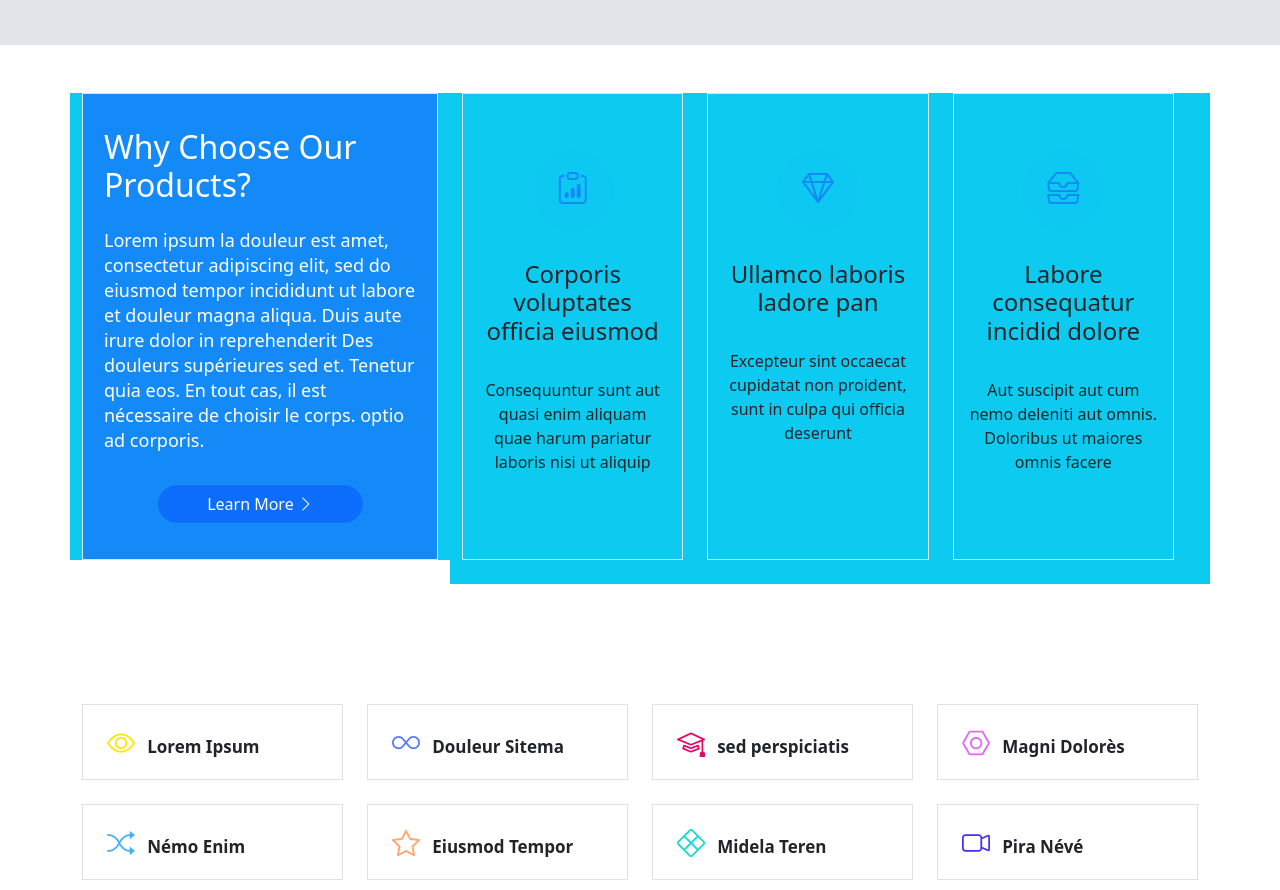
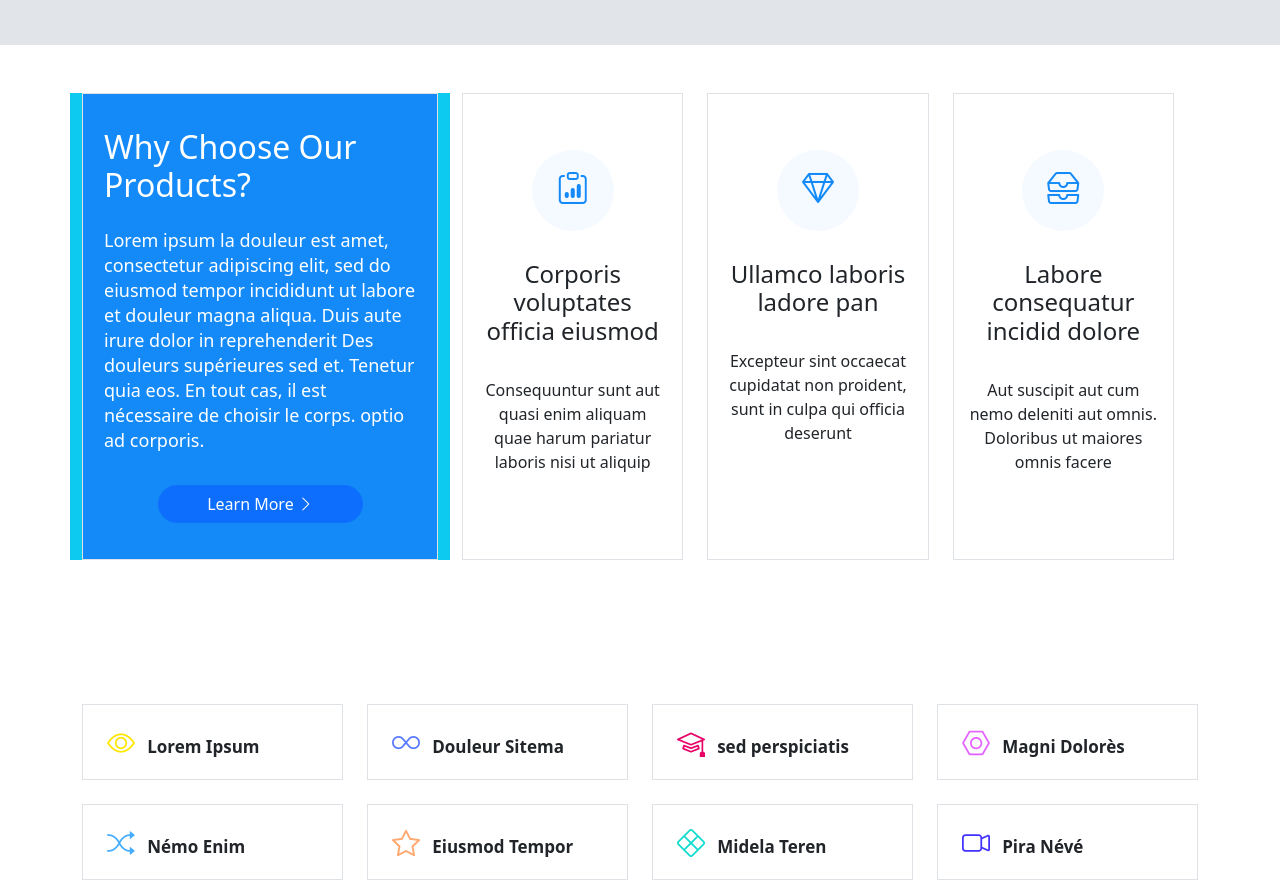
Before and after one commit to Otinelio/projet-perso-wv, a plain HTML site: page index.html in a window 1280 px wide. Shown: the part 1435-2325 px from the top of the page. Drawn offline with nearby package versions, Linux system fonts and the light colour scheme.

Commit message:
Update index.html

```diff
--- a/index.html
+++ b/index.html
@@ -157,7 +157,7 @@
           </div>
 
 
-          <div class="col d-xl-flex d-block bg-info">
+          <div class="col d-xl-flex d-block">
             <div class="col-12 otine me-4 col-xl mb-4">
               <div class="col-12 border px-3 pt-5 "
                 style="padding-top: 70px !important; padding-bottom: 10px !important; height: 100%;">
```
